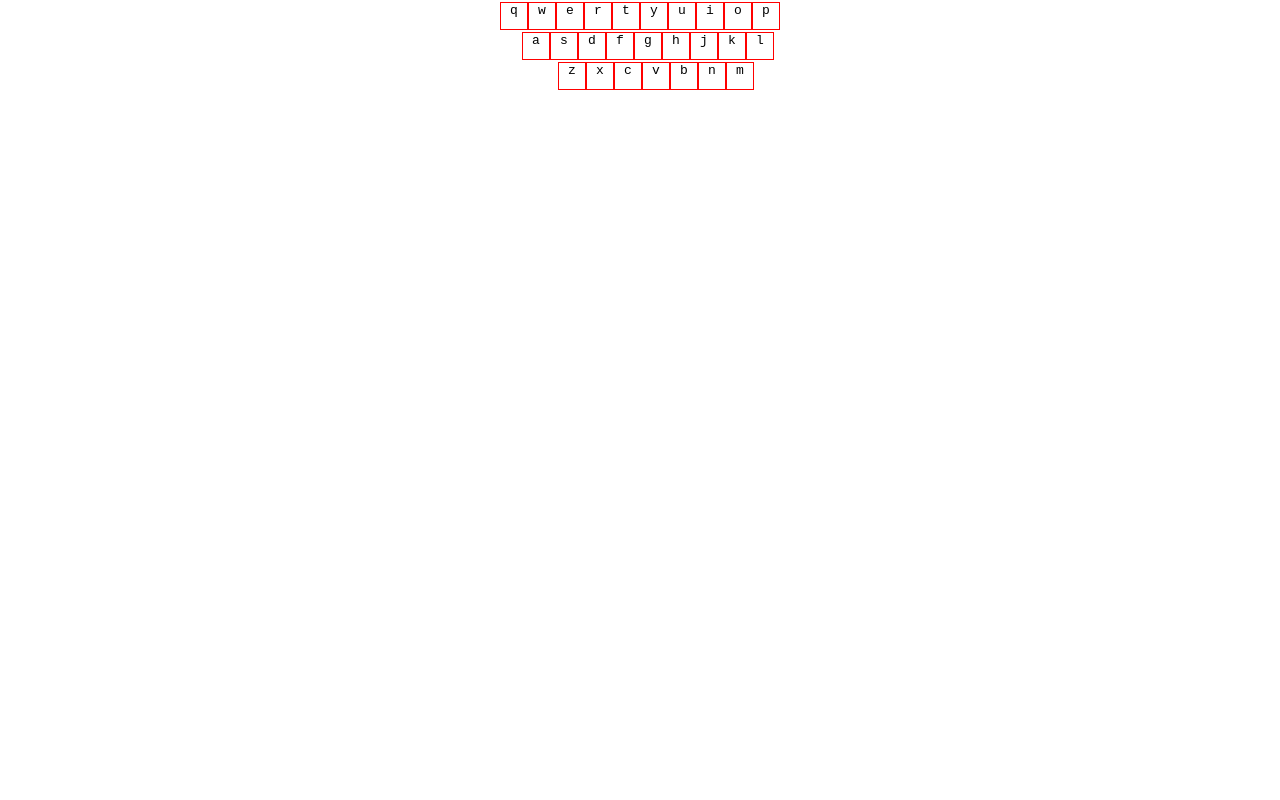
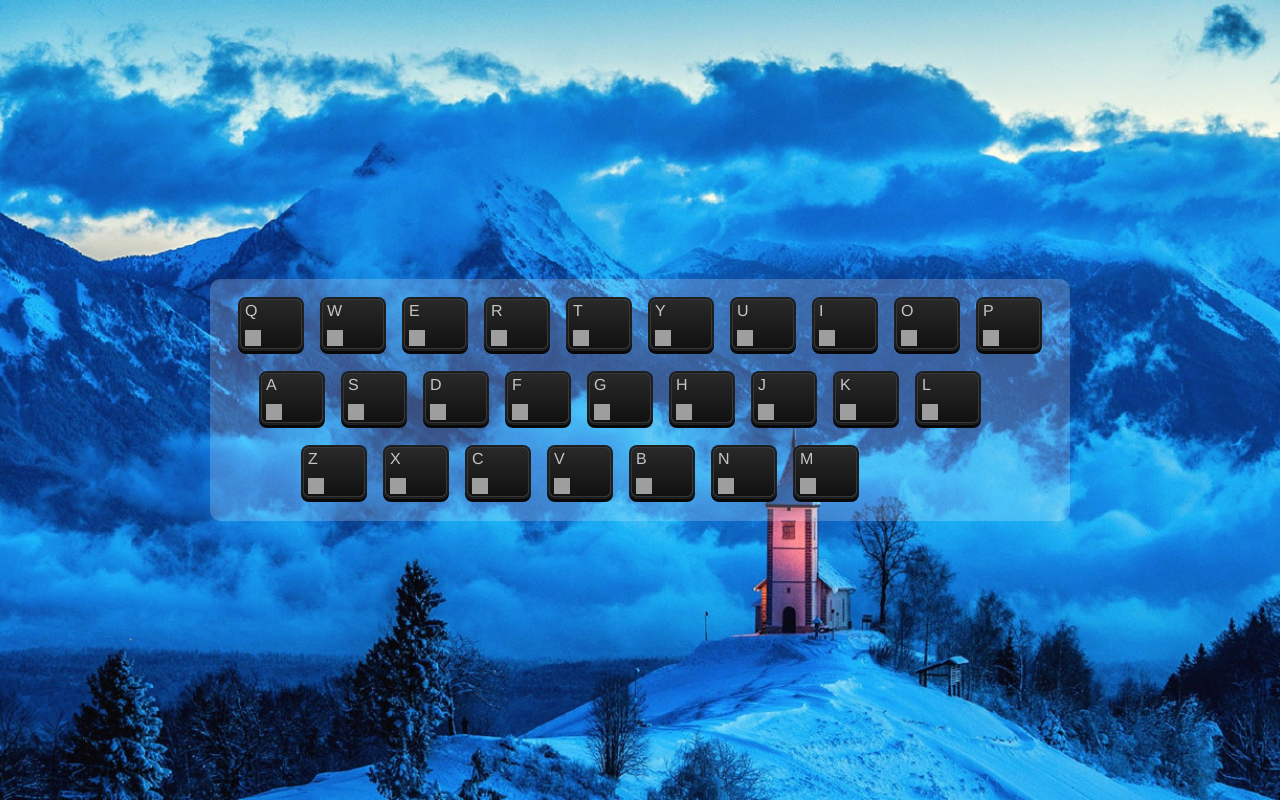
Before and after one commit to lx515318141/JS, a plain HTML site: page nav-demo/index.html in a window 1280 px wide. Drawn offline with Linux system fonts and the light colour scheme; grey boxes are pictures that could not be loaded.

Commit message:
导航更新

```diff
--- a/nav-demo/index.html
+++ b/nav-demo/index.html
@@ -16,35 +16,108 @@
     </main>
     <footer></footer>
     <script>
-        var keys = {
-            0: ['q', 'w', 'e', 'r', 't', 'y', 'u', 'i', 'o', 'p',],
-            1: ['a', 's', 'd', 'f', 'g', 'h', 'j', 'k', 'l',],
-            2: ['z', 'x', 'c', 'v', 'b', 'n', 'm',],
-            length: 3
+        // 1.初始化数据
+        var hashA = init();
+        var keys = hashA['keys'];
+        var hash = hashA['hash'];
+
+
+        // 2.生成键盘
+        // 遍历keys，生成kbd标签
+        generateKeyboard(keys, hash);
+
+        // 3.监听键盘
+        listenToUser(hash);
+
+
+        //下面是工具函数
+        function init() {
+            var keys = {
+                0: ['q', 'w', 'e', 'r', 't', 'y', 'u', 'i', 'o', 'p'],
+                1: ['a', 's', 'd', 'f', 'g', 'h', 'j', 'k', 'l'],
+                2: ['z', 'x', 'c', 'v', 'b', 'n', 'm'],
+                length: 3
+            }
+            var hash = {
+                'q': 'www.qq.com', 'w': 'weibo.com', 'e': 'ele.me', 'r': 'www.renren.com', 't': 'tianya.cn', 'y': 'www.youku.com',
+                'u': 'uc.cn', 'i': 'iqiyi.com', 'o': 'opera.com', 'a': 'acfun.cn', 's': 'souhu.com',
+                'z': 'zhihu.com', 'b': 'baidu.com',
+            }
+            var hashInLocalStorage = getFromLocalStorage('zzz')   // 取出locaStorage中的zzz对应的hash
+            if (hashInLocalStorage) {     // 如果hashInLocalStorage存在则执行下面的
+                hash = hashInLocalStorage;
+            }
+            return {
+                "keys": keys,
+                "hash": hash
+            }
+
         }
-        var hash = {
-            q: 'qq.com'
+        function getFromLocalStorage(name) {
+            return JSON.parse(localStorage.getItem(name) || 'null');
         }
-        index = 0
-        while(index < keys['length']) {
-            div1 = document.createElement('div')
-            keyboard.appendChild(div1)
-            row = keys[index]
-            index2 = 0
-            while(index2 < row['length']){
-                kbd1 = document.createElement('kbd')
-                kbd1.textContent = row[index2]
-                div1.appendChild(kbd1)
-                index2 = index2 + 1
+        function generateKeyboard(keys, hash) {
+            for (var index = 0; index < keys['length']; index = index + 1) {             // 0 1 2
+                var div1 = tag('div', { className: 'row' });
+                keyboard.appendChild(div1);
+                var row = keys[index];
+                for (var index2 = 0; index2 < row['length']; index2 = index2 + 1) {
+                    var span = tag('span', { textContent: row[index2], className: 'text' });
+
+                    var button1 = createButton(row[index2]);
+
+                    var img1 = createIamge(hash[row[index2]]);
+
+                    var kbd1 = tag('kbd', { className: 'key' });
+                    div1.appendChild(kbd1);
+                    kbd1.appendChild(span);
+                    kbd1.appendChild(img1);
+                    kbd1.appendChild(button1);
+                }
             }
-            index = index + 1
         }
-        document.onkeypress = function(skr){
-            key = skr['key']
-            website = hash[key]
-            window.open('http://' + website, '_blank')
+        function tag(tagName, attributes) {   // 声明一个函数tag(创建一个标签，给他一个hash)与下面的tag('div', {className: 'row'})对应
+            var element = document.createElement(tagName);    // 先根据要求创建一个标签(如div)
+            for (var key in attributes) {      // key为className,id,textContent，用for循环遍历hash
+                element[key] = attributes[key];     // 将attributes这个hash中的内容赋值给element
+            }
+            return element;     // 返回element
         }
-
+        function createButton(id) {
+            var button1 = tag('button', { textContent: 'E', id: id });
+            button1.onclick = function (skr) {
+                var button2 = skr.target;
+                var img2 = button2.previousSibling;
+                var key = button2.id;
+                var x = prompt('请输入网址');
+                hash[key] = x;
+                img2.src = 'http://' + x + '/favicon.ico';
+                img2.onerror = function (xxx) {
+                    xxx.target.src = '//i.loli.net/2019/10/14/McmNCXrzpIEKS2F.png';
+                }
+                localStorage.setItem('zzz', JSON.stringify(hash));
+            }
+            return button1;
+        }
+        function createIamge(domain) {
+            var img1 = tag('img');
+            if (domain) {
+                img1.src = 'http://' + domain + '/favicon.ico';
+            } else {
+                img1.src = '//i.loli.net/2019/10/14/McmNCXrzpIEKS2F.png';
+            }
+            img1.onerror = function (xxx) {
+                xxx.target.src = '//i.loli.net/2019/10/14/McmNCXrzpIEKS2F.png';
+            }
+            return img1;
+        }
+        function listenToUser(hash) {
+            document.onkeypress = function (skr) {
+                var key = skr.key;
+                var website = hash[key];
+                window.open('http://' + website, '_blank');
+            }
+        }
     </script>
 </body>
 
--- a/nav-demo/style.css
+++ b/nav-demo/style.css
@@ -1,15 +1,64 @@
 *{margin: 0; padding: 0;}
 a{text-decoration: none;}
-kbd{border: 1px solid red; width: 2em; height: 2em; display: inline-block;}
+body{
+    background: grey url(./wall1-min.jpg) no-repeat center center;
+    background-size: cover;   /* 背景尺寸自适应 */
+}
 main{
     text-align: center;
+    height: 100vh;
+    display: flex;
+    justify-content: center;
+    align-items: center;
+}
+main .wrapper{
+    background: rgba(255,255,255,0.2);
+    border-radius: 10px;
+}
+main .wrapper .row{
+    margin: 20px;
+}
+kbd{border: 1px solid #373737;
+    width: 60px;
+    height: 48px;
+    display: inline-block;
+    position: relative;
+    background: linear-gradient(to bottom, #292929 0%, #111111 100%);
+    border-radius: 6px;
+    color: #c5c5c5;
+    box-shadow: 0 0 0 1px #1a1b1c, 0 0 0 2px #1f2020, 0 3px 0 2px #080808;
+    font-size: 16px;
+    font-family: Helvetica;
+    margin: 0 10px;
+    text-transform: capitalize;
+}
+kbd .text{
+    position: absolute;
+    left: 4px;
+    top: 2px;
+}
+kbd > button{
+    position: absolute;
+    right: 0;
+    bottom: 0;
+    display: none;
+}
+kbd:hover > button {
+    display: inline-block;
 }
 #keyboard{
     display: inline-block;
 }
 #keyboard > div:nth-child(2){
-    margin-left: 1em;
+    margin-left: -20px;
 }
 #keyboard > div:nth-child(3){
-    margin-left: 2em;
+    margin-left: -100px;
 }
+.key img{
+    width: 16px;
+    height: 16px;
+    position: absolute;
+    left: 4px;
+    bottom: 2px;
+}
```
Also changed, not shown: nav-demo/dian.png (added), nav-demo/wall-min.jpg (added), nav-demo/wall1-min.jpg (added).
